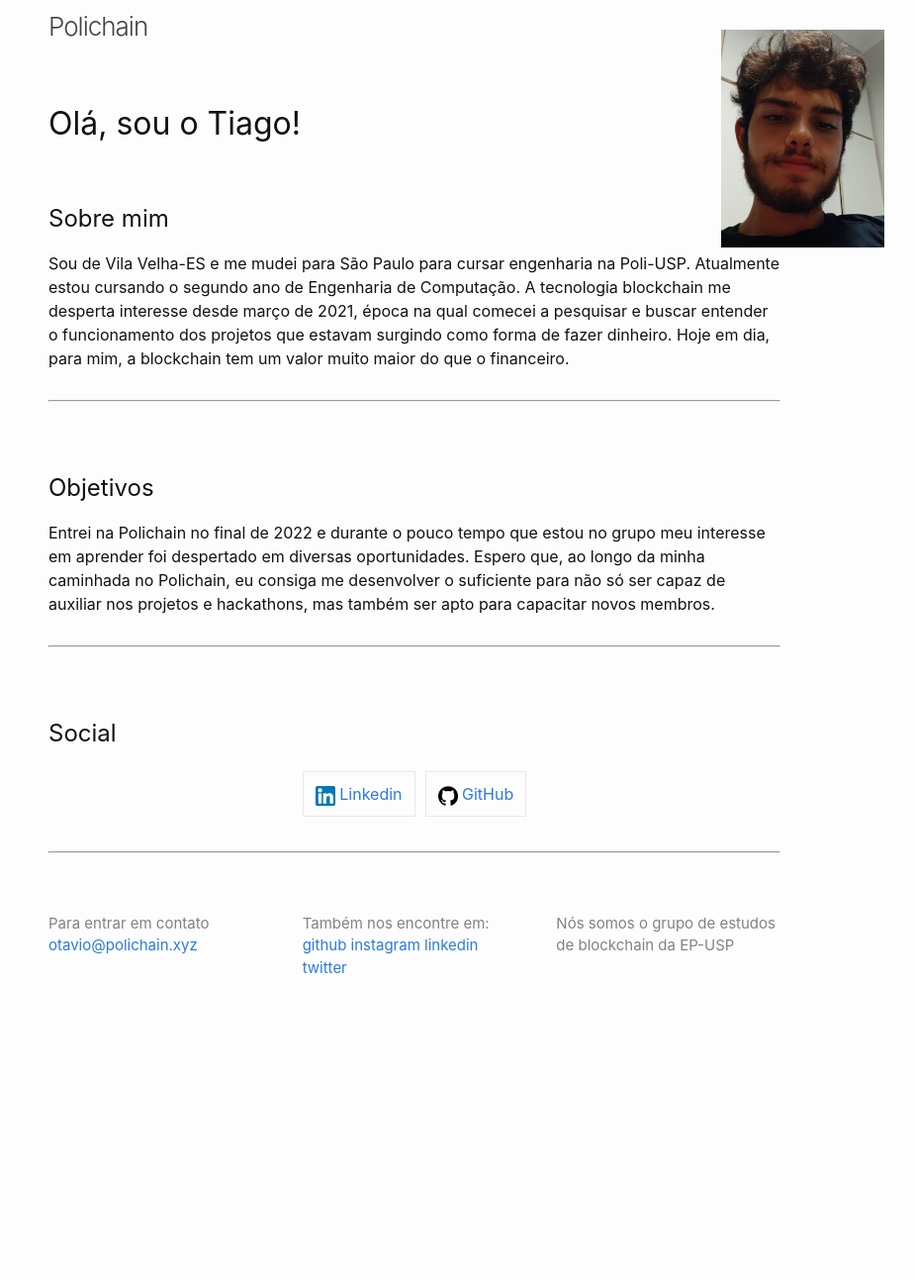
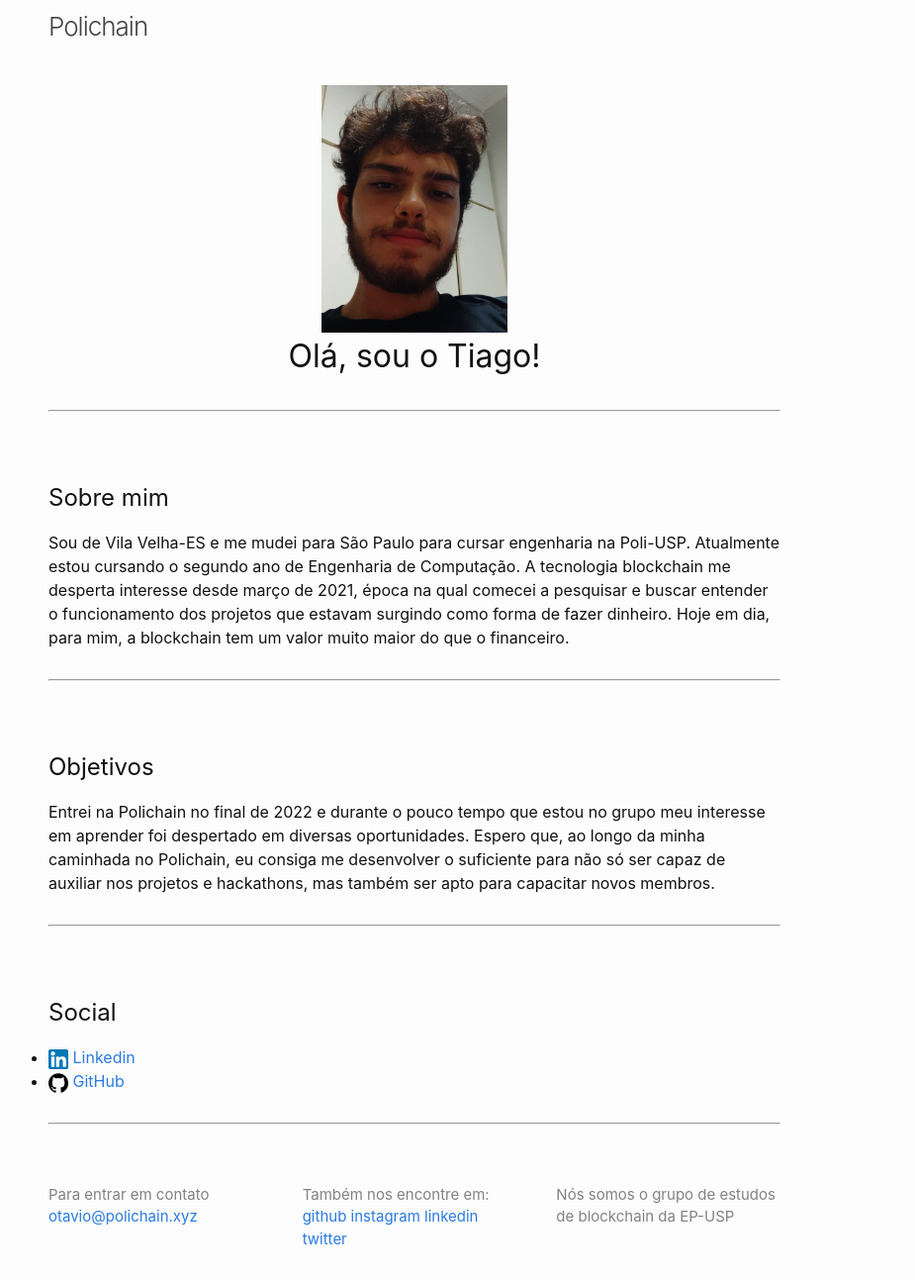
Before and after one commit to polichain/jekyll-website, a Jekyll site: the page built from _membros/tiagomarinho.markdown, in a window 1280 px wide. Shown: the whole page at 99% size, without its empty margins (221-1146 px from the left). Built offline with Jekyll 4.4.1, drawn with Linux system fonts in a browser that asks for light colours; comment, search, counter and statistics services are not loaded; before the commit the page ends 1019 px from its top, so only the background shows below that.

Commit message:
center align

```diff
--- a/_membros/tiagomarinho.markdown
+++ b/_membros/tiagomarinho.markdown
@@ -2,10 +2,11 @@
 layout: default
 title:  "Tiago Marinho"
 ---
-<img src="../assets/tiago.jpg" alt="Sou eu!" style="height: 200px" style="position: absolute; top: 30px; left: 950px; height: 220px;">
+<center><img src="../assets/tiago.jpg" alt="Sou eu!" style="height: 250px"></center>
 
-# Olá, sou o Tiago!
+<h1 style="text-align: center;"> Olá, sou o Tiago! </h1>
 
+---
 <br>
 
 ## Sobre mim
@@ -21,9 +22,9 @@ Entrei na Polichain no final de 2022 e durante o pouco tempo que estou no grupo
 <br>
 
 ## Social
-<ul class="social-media-list">
-    <li><a href="https://www.linkedin.com/in/tiago-marinho-lima/"><img src="../assets/logo_linkedin.png" alt="Linkedin" style="height: 20px"> Linkedin</a></li>
-    <li><a href="https://github.com/marinhotg"><img src="../assets/logo_github.png" alt="GitHub" style="height: 20px"> GitHub</a></li>
-</ul>
+
+- <a href="https://www.linkedin.com/in/tiago-marinho-lima/"><img src="../assets/logo_linkedin.png" alt="Linkedin" style="height: 20px"> Linkedin</a>
+- <a href="https://github.com/marinhotg"><img src="../assets/logo_github.png" alt="GitHub" style="height: 20px"> GitHub</a>
+
 
 ---
```
